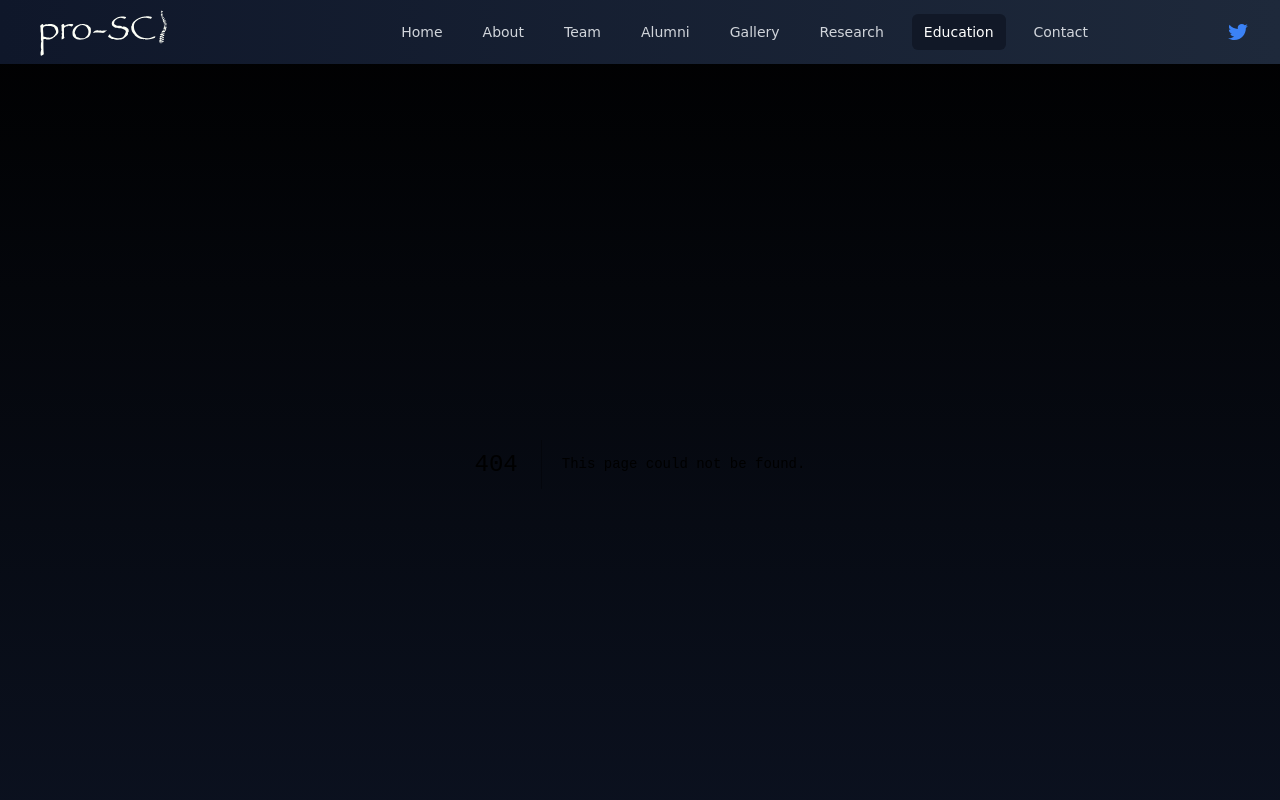
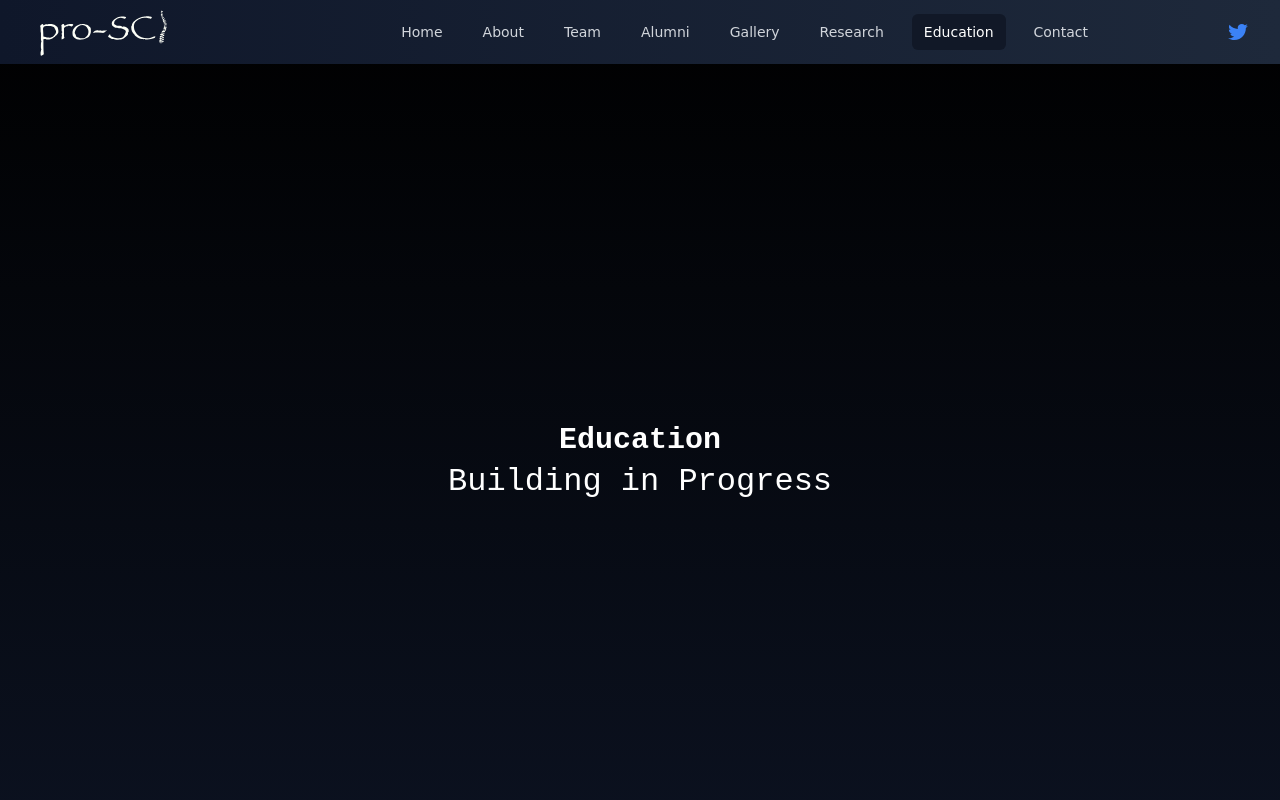
Before and after one commit to Slap-a-tha-Bass/pro-sci-tailwind, a Next.js app: page /education in a window 1280 px wide. Before the commit this address had no page. Shown: the top 800 px of the page. Built offline with nearby package versions, Linux system fonts and the light colour scheme.

Commit message:
build: education page

```diff
--- /dev/null
+++ b/src/app/education/page.tsx
@@ -0,0 +1,10 @@
+export default function Education() {
+  return (
+    <div className="container w-screen h-screen flex justify-center items-center text-center text-white">
+      <div>
+        <h1 className="text-3xl font-bold">Education</h1>
+        <h2>Building in Progress</h2>
+      </div>
+    </div>
+  );
+}
--- a/src/components/header.tsx
+++ b/src/components/header.tsx
@@ -42,7 +42,7 @@ export default function Header() {
     },
     {
       name: "Education",
-      href: "#",
+      href: "/education",
       current: pathname === "/education" ? true : false,
     },
     {
```
